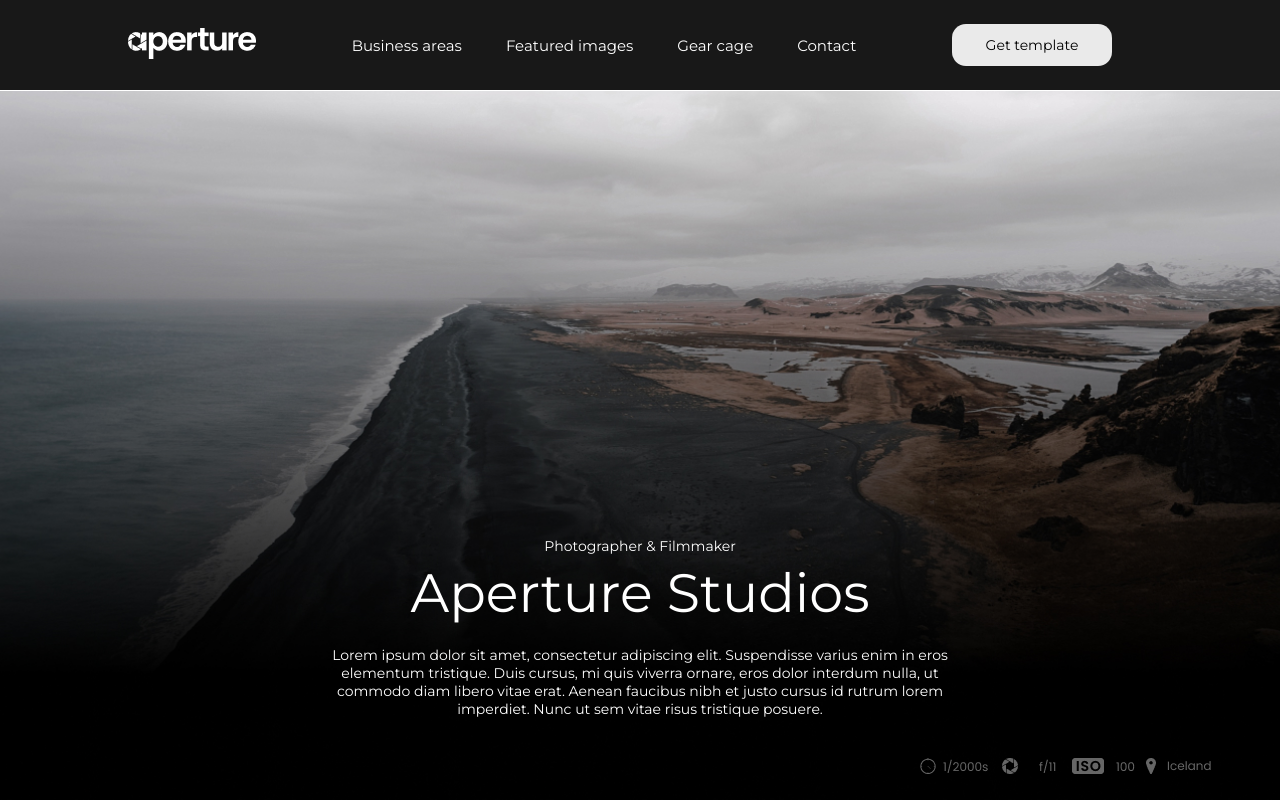
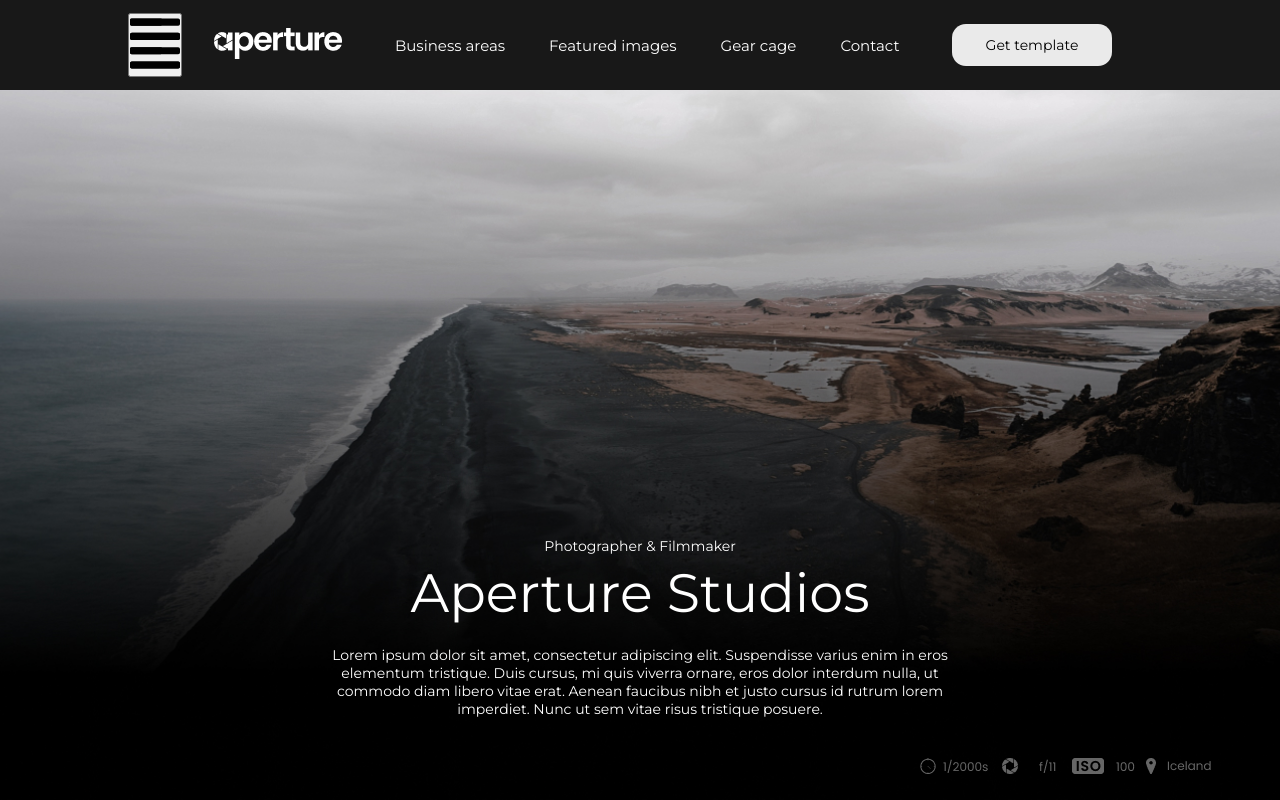
Before and after one commit to Londygit1770/Aperture-with-animation, a plain HTML site: page index.html in a window 1280 px wide. Shown: the top 800 px of the page. Drawn offline with nearby package versions, Linux system fonts and the light colour scheme.

Commit message:
Add files via upload

```diff
--- a/index.html
+++ b/index.html
@@ -5,8 +5,6 @@
   <meta http-equiv="X-UA-Compatible" content="IE=edge">
   <meta name="viewport" content="width=device-width, initial-scale=1.0">
   <link rel="stylesheet" href="./css/Style.css">
-  <link rel="stylesheet" href="./css/menu.css">
-  <link rel="stylesheet" href="./css/Adaptive.css">
   <link rel="stylesheet" href="https://cdnjs.cloudflare.com/ajax/libs/aos/2.3.4/aos.css" integrity="sha512-1cK78a1o+ht2JcaW6g8OXYwqpev9+6GqOkz9xmBN9iUUhIndKtxwILGWYOSibOKjLsEdjyjZvYDq/cZwNeak0w==" crossorigin="anonymous" referrerpolicy="no-referrer" />
   <link rel="stylesheet" href="https://fonts.googleapis.com/css?family=Montserrat:400,400i,700&display=swap">
   <title>Aperture</title>
@@ -306,7 +304,8 @@ data-aos-duration="3000" class="type-icon">
       </div>
     </div>
   </footer>
+  <script src="https://cdnjs.cloudflare.com/ajax/libs/aos/2.3.4/aos.js" integrity="sha512-A7AYk1fGKX6S2SsHywmPkrnzTZHrgiVT7GcQkLGDe2ev0aWb8zejytzS8wjo7PGEXKqJOrjQ4oORtnimIRZBtw==" crossorigin="anonymous" referrerpolicy="no-referrer"></script>
+<script src="./js/main.js"></script>
 </body>
-<script src="https://cdnjs.cloudflare.com/ajax/libs/aos/2.3.4/aos.js" integrity="sha512-A7AYk1fGKX6S2SsHywmPkrnzTZHrgiVT7GcQkLGDe2ev0aWb8zejytzS8wjo7PGEXKqJOrjQ4oORtnimIRZBtw==" crossorigin="anonymous" referrerpolicy="no-referrer"></script>
-<script src="./js/main.js"></script>
+
 </html>
```
